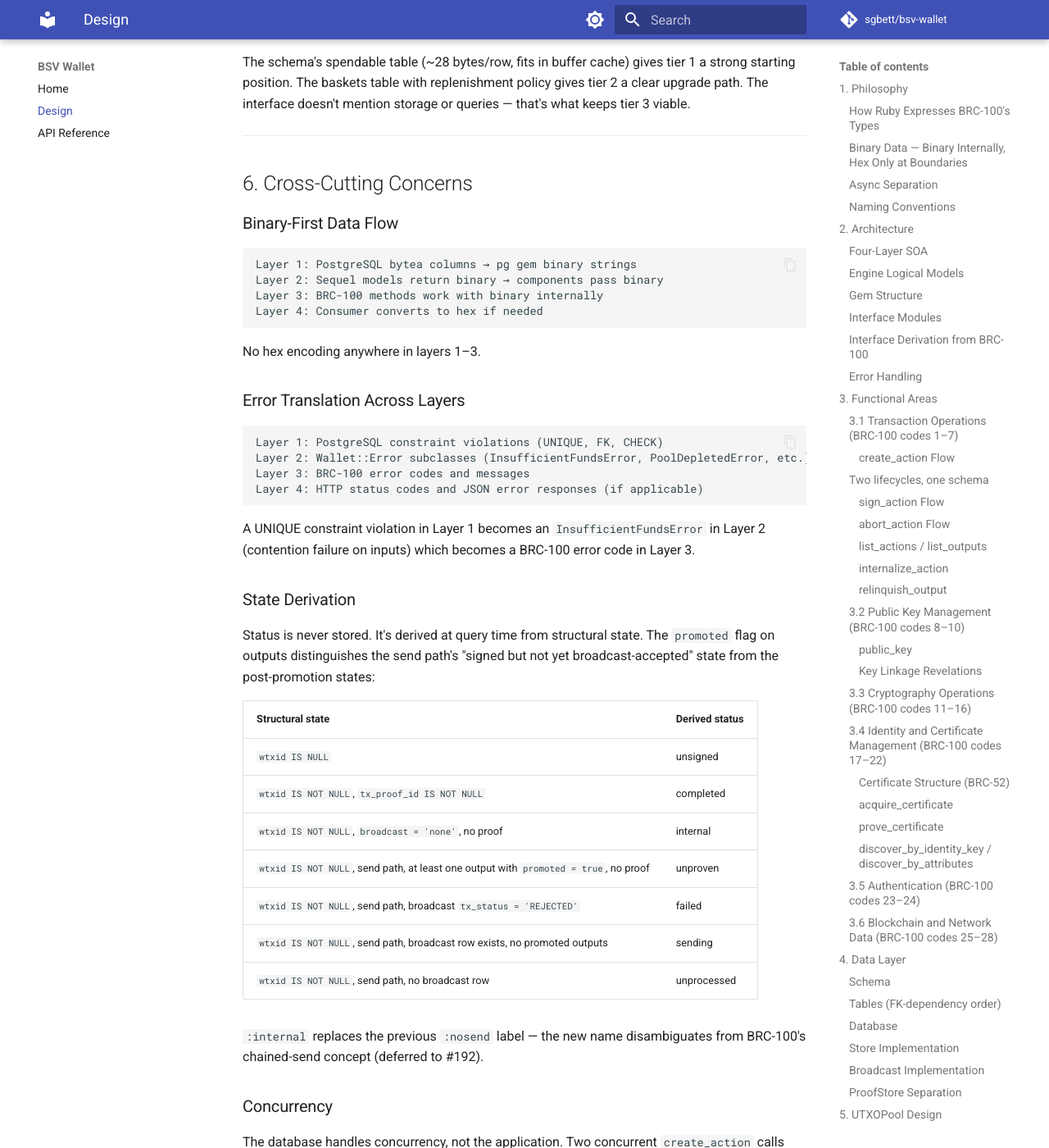
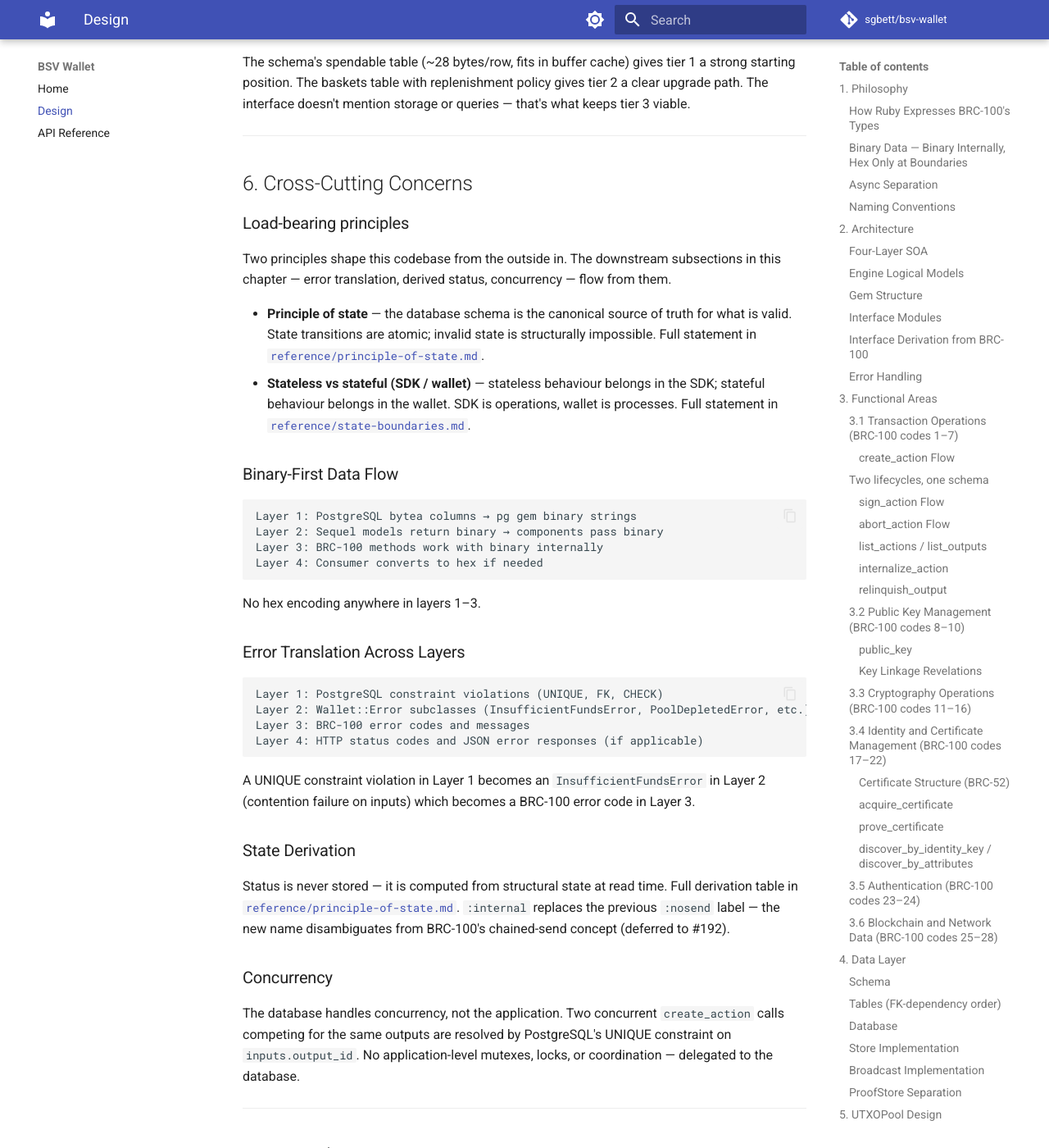
Before and after one commit to sgbett/bsv-wallet, an MkDocs documentation site: the page built from docs/design.md, in a window 1280 px wide and 1400 px high, scrolled down 16138 px. Shown: the whole window at 82% size. Built offline with MkDocs 1.6.1 and Material for MkDocs 9.7.7, drawn with Linux system fonts in a browser that asks for light colours; comment, search, counter and statistics services are not loaded.

Commit message:
fix(docs): address Copilot review on #301
Four small fixes from PR review:

- reference/principle-of-state.md: drop "single" from the opening
  sentence — both load-bearing principles co-exist now; the rhetorical
  weight stays in "load-bearing" without overclaiming uniqueness.
  Add explicit pointer to the sibling reference doc.
- reference/state-boundaries.md: DOUBLE_SPEND → DOUBLE_SPEND_ATTEMPTED
  in the resolution-physics table — matches the canonical ArcStatus
  taxonomy (lib/bsv/wallet/arc_status.rb).
- .claude/plans/20260603-251-sse-push-resolution.md: update the dead
  link to the retired broadcast-network-boundary ADR; point at
  reference/state-boundaries.md where its substance now lives.
- docs/design.md: re-apply the §6 Cross-Cutting Concerns changes
  (Load-bearing principles lead-in + State Derivation table collapsed
  to a reference pointer) so the rendered docs site doesn't widen the
  drift this PR otherwise introduces. The broader DESIGN.md vs
  docs/design.md duplication is a pre-existing maintenance hazard;
  worth its own pass once we're stable enough for release.

Co-Authored-By: Claude Opus 4.7 (1M context) <noreply@anthropic.com>

````diff
--- a/docs/design.md
+++ b/docs/design.md
@@ -472,6 +472,13 @@ The schema's spendable table (~28 bytes/row, fits in buffer cache) gives tier 1
 
 ## 6. Cross-Cutting Concerns
 
+### Load-bearing principles
+
+Two principles shape this codebase from the outside in. The downstream subsections in this chapter — error translation, derived status, concurrency — flow from them.
+
+- **Principle of state** — the database schema is the canonical source of truth for what is valid. State transitions are atomic; invalid state is structurally impossible. Full statement in [`reference/principle-of-state.md`](reference/principle-of-state.md).
+- **Stateless vs stateful (SDK / wallet)** — stateless behaviour belongs in the SDK; stateful behaviour belongs in the wallet. SDK is operations, wallet is processes. Full statement in [`reference/state-boundaries.md`](reference/state-boundaries.md).
+
 ### Binary-First Data Flow
 
 ```
@@ -496,19 +503,7 @@ A UNIQUE constraint violation in Layer 1 becomes an `InsufficientFundsError` in
 
 ### State Derivation
 
-Status is never stored. It's derived at query time from structural state. The `promoted` flag on outputs distinguishes the send path's "signed but not yet broadcast-accepted" state from the post-promotion states:
-
-| Structural state | Derived status |
-|---|---|
-| `wtxid IS NULL` | unsigned |
-| `wtxid IS NOT NULL`, `tx_proof_id IS NOT NULL` | completed |
-| `wtxid IS NOT NULL`, `broadcast = 'none'`, no proof | internal |
-| `wtxid IS NOT NULL`, send path, at least one output with `promoted = true`, no proof | unproven |
-| `wtxid IS NOT NULL`, send path, broadcast `tx_status = 'REJECTED'` | failed |
-| `wtxid IS NOT NULL`, send path, broadcast row exists, no promoted outputs | sending |
-| `wtxid IS NOT NULL`, send path, no broadcast row | unprocessed |
-
-`:internal` replaces the previous `:nosend` label — the new name disambiguates from BRC-100's chained-send concept (deferred to #192).
+Status is never stored — it is computed from structural state at read time. Full derivation table in [`reference/principle-of-state.md`](reference/principle-of-state.md). `:internal` replaces the previous `:nosend` label — the new name disambiguates from BRC-100's chained-send concept (deferred to #192).
 
 ### Concurrency
 
````
Also changed, not shown: .claude/plans/20260603-251-sse-push-resolution.md (+1 -1 lines), reference/principle-of-state.md (+1 -1 lines), reference/state-boundaries.md (+1 -1 lines).
